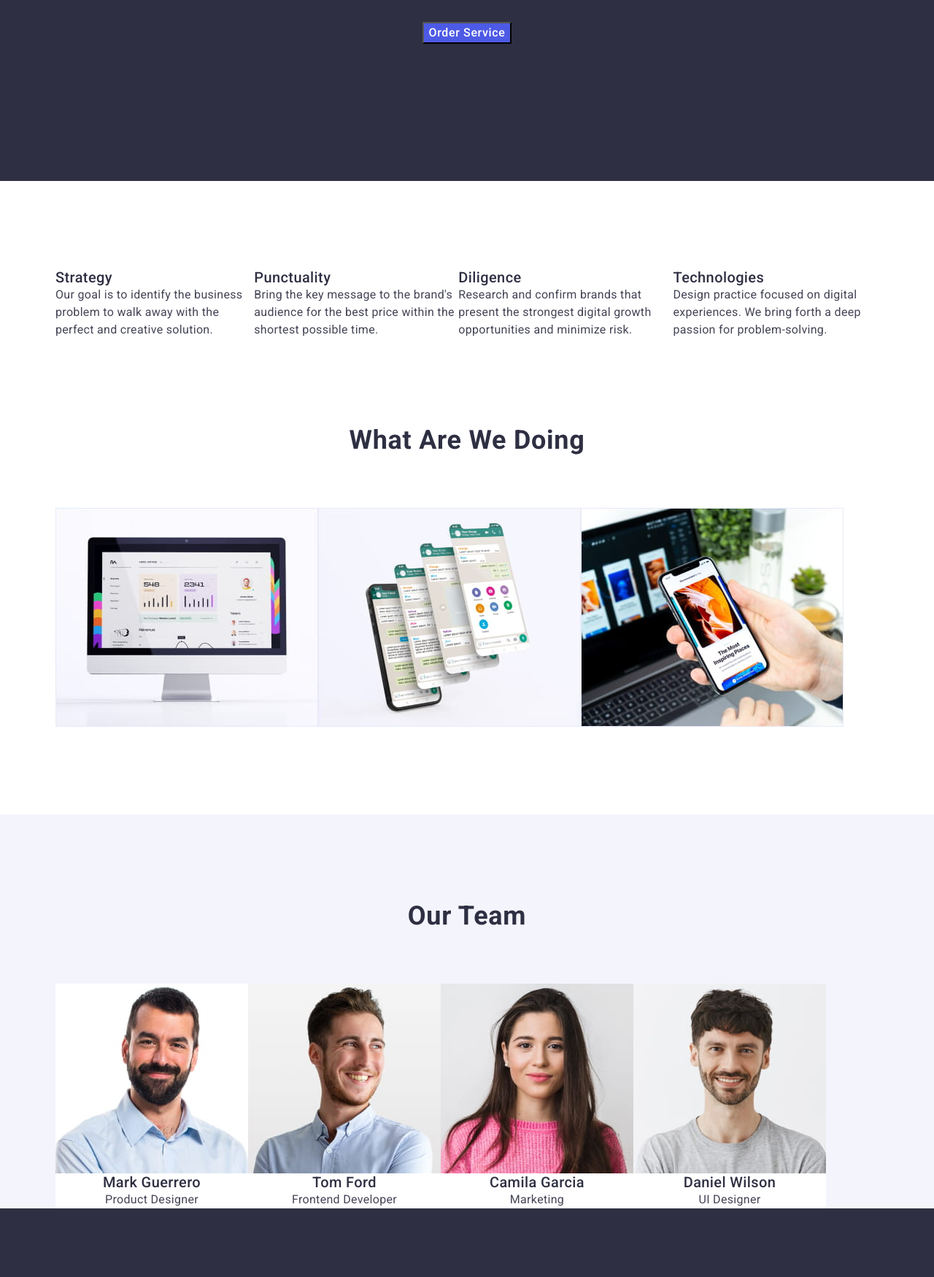
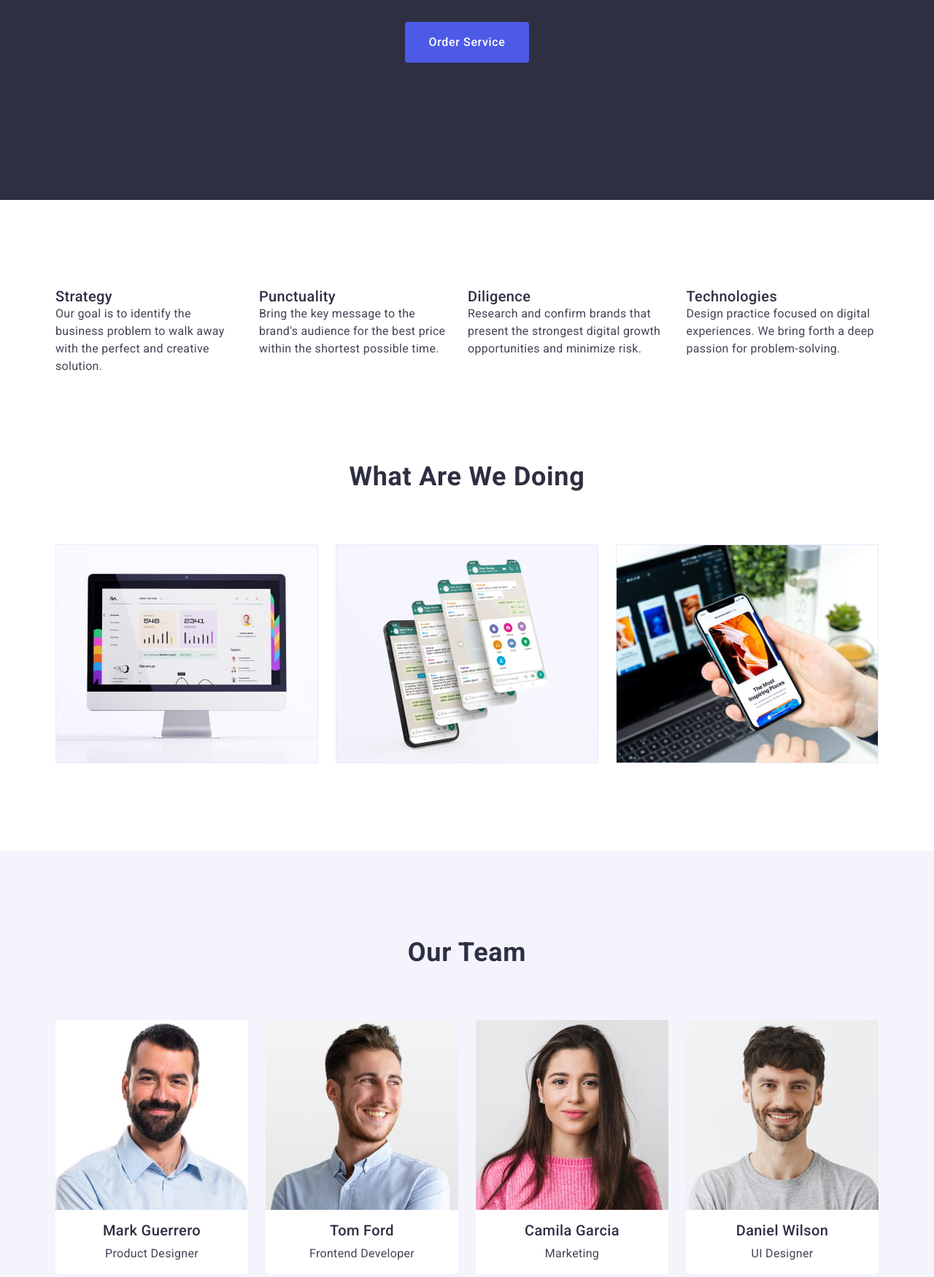
Before and after one commit to IvanImen/goit-markup-hw-03, a plain HTML site: page index.html in a window 1280 px wide. Shown: the part 399-2149 px from the top of the page at 73% size. Drawn offline with nearby package versions, Linux system fonts and the light colour scheme.

Commit message:
version4

```diff
--- a/css/styles.css
+++ b/css/styles.css
@@ -207,11 +207,15 @@ address {
   display: block;
   background-color: var(--iris-color);
   font-weight: 500;
-  /* line-height: 1.5; */
   letter-spacing: 0.04em;
   color: var(--white-color);
   margin-left: auto;
   margin-right: auto;
+  padding: 16px 32px;
+  min-width: 168px;
+  height: 56px;
+  border-radius: 4px;
+  border: 0px;
 }
 
 .hero-button:hover,
@@ -236,6 +240,7 @@ address {
   padding-top: 120px;
   padding-bottom: 120px;
   justify-content: space-between;
+  gap: 24px;
 }
 
 /* .swifttech-item {
@@ -276,6 +281,7 @@ address {
 .doing-list {
   display: flex;
   padding-bottom: 120px;
+  gap: 24px;
 }
 
 /* .doing-item {
@@ -308,14 +314,22 @@ address {
 
 .team-list {
   display: flex;
+  gap: 24px;
+  padding-bottom: 120px;
 }
 
 .team-item {
   background-color: var(--white-color);
+  border-bottom-left-radius: 4px;
+  border-bottom-right-radius: 4px;
 }
 
 /* .team-img {
 } */
+
+.team-description {
+  padding: 16px 32px;
+}
 
 .team-subtitle {
   font-weight: 500;
@@ -324,6 +338,7 @@ address {
   text-align: center;
   letter-spacing: 0.02em;
   color: var(--navy-blue-color);
+  margin-bottom: 8px;
 }
 
 .team-text {
@@ -390,12 +405,16 @@ address {
   text-align: center;
   letter-spacing: 0.04em;
   color: var(--iris-color);
+  padding: 12px 24px;
+  border-radius: 4px;
+  border: 1px solid var(--cornflower-color);
 }
 
 .portfolio-button:hover,
 .portfolio-button:focus {
   background-color: var(--ocean-color);
   color: var(--white-color);
+  border: 1px solid var(--ocean-color);
 }
 
 /**
@@ -403,10 +422,16 @@ address {
   | Portfolio gallery
   |============================
 */
+
+/* .container-portfolio {
+} */
+
 .portfolio-list {
   display: flex;
   flex-wrap: wrap;
   padding-bottom: 120px;
+  row-gap: 48px;
+  column-gap: 24px;
 }
 
 .portfolio-description {
--- a/index.html
+++ b/index.html
@@ -157,8 +157,10 @@
                 width="264"
                 height="260"
               />
+              <div class="team-description">
                 <h3 class="team-subtitle">Mark Guerrero</h3>
                 <p class="team-text">Product Designer</p>
+              </div>
             </li>
             <li class="team-item">
               <img
@@ -168,8 +170,10 @@
                 width="264"
                 height="260"
               />
+              <div class="team-description">
                 <h3 class="team-subtitle">Tom Ford</h3>
                 <p class="team-text">Frontend Developer</p>
+              </div>
             </li>
             <li class="team-item">
               <img
@@ -179,8 +183,10 @@
                 width="264"
                 height="260"
               />
+              <div class="team-description">
                 <h3 class="team-subtitle">Camila Garcia</h3>
                 <p class="team-text">Marketing</p>
+              </div>
             </li>
             <li class="team-item">
               <img
@@ -190,8 +196,10 @@
                 width="264"
                 height="260"
               />
+              <div class="team-description">
                 <h3 class="team-subtitle">Daniel Wilson</h3>
                 <p class="team-text">UI Designer</p>
+              </div>
             </li>
           </ul>
         </div>
```
Lines whose indentation alone changed are shown as unchanged.
